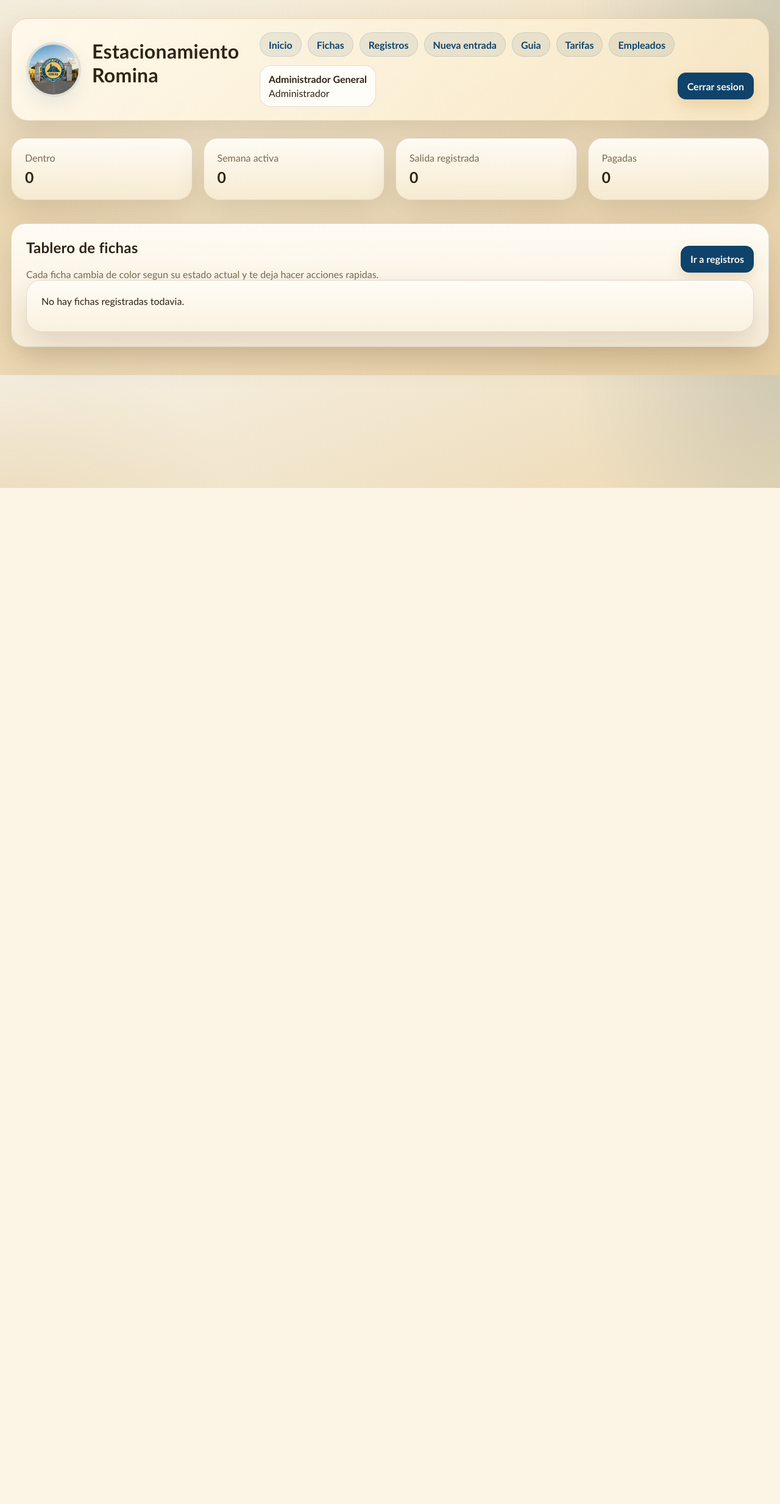
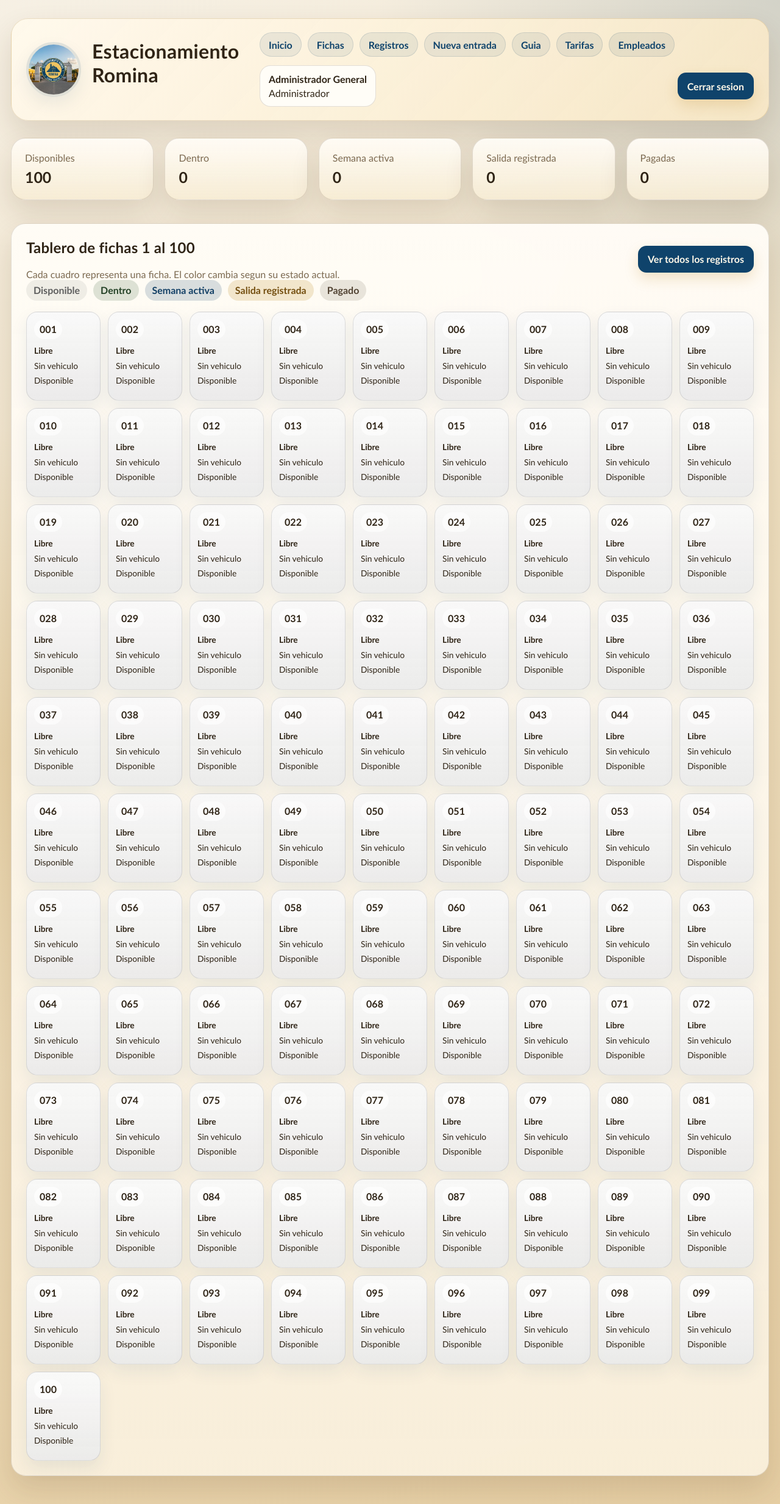
Before and after one commit to Chesco23706/estacionamiento-romina, a Flask app: page /tickets-board in a window 1280 px wide. Shown: the whole page at 61% size. Before the commit the page ends 800 px from the top, so only its background shows below. Run offline with Flask 3, Linux system fonts and the light colour scheme; a user stored in the database is signed in; data comes from the database, SQL or seed files in the repository; data that the repository does not hold is empty.

Commit message:
Add ticket square board, employee password visibility, and active-record default filter

```diff
--- a/app/models.py
+++ b/app/models.py
@@ -34,6 +34,7 @@ class User(UserMixin, TimestampMixin, db.Model):
     full_name = db.Column(db.String(120), nullable=False)
     username = db.Column(db.String(50), unique=True, nullable=False)
     password_hash = db.Column(db.String(255), nullable=False)
+    password_reference = db.Column(db.String(255))
     is_active_user = db.Column(db.Boolean, default=True, nullable=False)
     last_login_at = db.Column(db.DateTime(timezone=True))
     failed_login_attempts = db.Column(db.Integer, default=0, nullable=False)
@@ -285,6 +286,7 @@ def seed_defaults():
             if not User.query.filter_by(username=username).first():
                 user = User(full_name=full_name, username=username, role=role)
                 user.set_password(password)
+                user.password_reference = password
                 db.session.add(user)
 
     tariffs = [
@@ -362,6 +364,10 @@ def apply_runtime_migrations():
         connection.exec_driver_sql(
             "ALTER TABLE users ADD COLUMN failed_login_attempts INTEGER NOT NULL DEFAULT 0"
         )
+    if "password_reference" not in user_columns:
+        connection.exec_driver_sql(
+            "ALTER TABLE users ADD COLUMN password_reference VARCHAR(255) NULL"
+        )
     if "locked_until" not in user_columns:
         connection.exec_driver_sql(
             "ALTER TABLE users ADD COLUMN locked_until TIMESTAMP NULL"
--- a/app/routes.py
+++ b/app/routes.py
@@ -47,9 +47,12 @@ main_bp = Blueprint("main", __name__)
 
 
 def parse_record_filters():
+    requested_status = request.args.get("status")
     return {
         "search": request.args.get("search", "").strip(),
-        "status": request.args.get("status", "").strip(),
+        "status": "Dentro del estacionamiento"
+        if requested_status is None
+        else requested_status.strip(),
         "vehicle_type": request.args.get("vehicle_type", "").strip(),
     }
 
@@ -83,26 +86,44 @@ def natural_ticket_sort_key(ticket_number):
     return (1, ticket_text.lower())
 
 
+def parse_ticket_slot_number(ticket_number):
+    ticket_text = (ticket_number or "").strip()
+    if not ticket_text:
+        return None
+    digits = "".join(character for character in ticket_text if character.isdigit())
+    if not digits:
+        return None
+    slot_number = int(digits)
+    if 1 <= slot_number <= 100:
+        return slot_number
+    return None
+
+
 def build_ticket_board():
     latest_by_ticket = {}
     for record in VehicleRecord.query.order_by(VehicleRecord.entry_at.desc()).all():
-        ticket_key = record.display_ticket_number
-        if ticket_key and ticket_key not in latest_by_ticket:
-            latest_by_ticket[ticket_key] = record
+        slot_number = parse_ticket_slot_number(record.display_ticket_number)
+        if slot_number and slot_number not in latest_by_ticket:
+            latest_by_ticket[slot_number] = record
 
-    board_records = sorted(
-        latest_by_ticket.values(),
-        key=lambda record: (
-            0 if record.exit_at is None else 1,
-            natural_ticket_sort_key(record.display_ticket_number),
-        ),
-    )
+    board_records = []
+    for slot_number in range(1, 101):
+        record = latest_by_ticket.get(slot_number)
+        board_records.append(
+            {
+                "slot_number": slot_number,
+                "slot_label": f"{slot_number:03d}",
+                "record": record,
+                "status_theme": record.status_theme if record else "available",
+            }
+        )
 
     metrics = {
-        "inside": sum(1 for record in board_records if record.status_theme == "inside"),
-        "weekly": sum(1 for record in board_records if record.status_theme == "weekly"),
-        "checkout": sum(1 for record in board_records if record.status_theme == "checkout"),
-        "paid": sum(1 for record in board_records if record.status_theme == "paid"),
+        "available": sum(1 for slot in board_records if slot["status_theme"] == "available"),
+        "inside": sum(1 for slot in board_records if slot["status_theme"] == "inside"),
+        "weekly": sum(1 for slot in board_records if slot["status_theme"] == "weekly"),
+        "checkout": sum(1 for slot in board_records if slot["status_theme"] == "checkout"),
+        "paid": sum(1 for slot in board_records if slot["status_theme"] == "paid"),
     }
     return board_records, metrics
 
--- a/app/services.py
+++ b/app/services.py
@@ -242,6 +242,7 @@ def create_employee(form_data, user):
     employee_role = _ensure_employee_role()
     new_user = User(full_name=full_name, username=username, role=employee_role)
     new_user.set_password(password)
+    new_user.password_reference = password
     try:
         db.session.add(new_user)
         db.session.flush()
@@ -256,7 +257,9 @@ def create_employee(form_data, user):
 
 
 def reset_employee_password(target_user, new_password, actor):
-    target_user.set_password(validate_password_strength(new_password))
+    validated_password = validate_password_strength(new_password)
+    target_user.set_password(validated_password)
+    target_user.password_reference = validated_password
     log_action(actor, "employee_password_reset", "user", target_user.id)
     db.session.commit()
 
--- a/app/templates/tickets_board.html
+++ b/app/templates/tickets_board.html
@@ -3,6 +3,7 @@
 {% block content %}
 <main class="dashboard-layout">
   <section class="stats-grid">
+    <article class="stat-card"><span>Disponibles</span><strong>{{ board_metrics.available }}</strong></article>
     <article class="stat-card"><span>Dentro</span><strong>{{ board_metrics.inside }}</strong></article>
     <article class="stat-card"><span>Semana activa</span><strong>{{ board_metrics.weekly }}</strong></article>
     <article class="stat-card"><span>Salida registrada</span><strong>{{ board_metrics.checkout }}</strong></article>
@@ -12,82 +13,70 @@
   <section class="card feature-card">
     <div class="section-heading">
       <div>
-        <h2>Tablero de fichas</h2>
-        <p class="section-note">Cada ficha cambia de color segun su estado actual y te deja hacer acciones rapidas.</p>
+        <h2>Tablero de fichas 1 al 100</h2>
+        <p class="section-note">Cada cuadro representa una ficha. El color cambia segun su estado actual.</p>
       </div>
-      <a class="link-button" href="{{ url_for('main.records_page') }}">Ir a registros</a>
+      <a class="link-button" href="{{ url_for('main.records_page', status='') }}">Ver todos los registros</a>
     </div>
 
-    <div class="ticket-board-grid">
-      {% for record in records %}
-      <article class="ticket-board-card ticket-board-card-{{ record.status_theme }}">
-        <div class="ticket-board-card-top">
-          <span class="ticket-board-label">Ficha</span>
-          <strong class="ticket-board-number">{{ record.display_ticket_number }}</strong>
+    <div class="ticket-board-legend">
+      <span class="legend-chip legend-available">Disponible</span>
+      <span class="legend-chip legend-inside">Dentro</span>
+      <span class="legend-chip legend-weekly">Semana activa</span>
+      <span class="legend-chip legend-checkout">Salida registrada</span>
+      <span class="legend-chip legend-paid">Pagado</span>
+    </div>
+
+    <div class="ticket-slot-grid">
+      {% for slot in records %}
+      {% set record = slot.record %}
+      <article class="ticket-slot ticket-slot-{{ slot.status_theme }}">
+        <div class="ticket-slot-number">{{ slot.slot_label }}</div>
+        {% if record %}
+        <div class="ticket-slot-body">
+          <strong>{{ record.client_name }}</strong>
+          <span>{{ record.vehicle_type }}</span>
+          <span>{{ record.status }}</span>
         </div>
-        <div class="ticket-board-meta">
-          <span>{{ record.client_name }}</span>
-          <span>{{ record.vehicle_type }} · {{ record.mode_label }}</span>
-          <span>{{ record.plate_number }}</span>
-        </div>
-        <div class="ticket-board-status-row">
-          <span class="status-pill status-pill-{{ record.status_theme }}">{{ record.status }}</span>
-          {% if record.status == 'Dentro del estacionamiento' and record.is_hourly %}
-          <span class="live-timer" data-entry-at="{{ record.entry_at.isoformat() }}">00:00:00</span>
-          {% elif record.status == 'Dentro del estacionamiento' %}
-          <span
-            class="live-day-counter"
-            data-entry-at="{{ record.entry_at.isoformat() }}"
-            data-contracted-days="{{ record.contracted_days or 7 }}"
-          >
-            Restan {{ record.remaining_day_units() }} de {{ record.contracted_days or 7 }} dias
-          </span>
-          {% elif record.exit_at %}
-          <span>{{ record.total_amount|money }}</span>
-          {% endif %}
-        </div>
-        {% if not record.is_hourly %}
-        <div class="weekly-summary">
-          <span>Dia {{ record.consumed_day_units() if not record.exit_at else record.consumed_day_units(reference_time=record.exit_at) }} de {{ record.contracted_days or 7 }}</span>
-          <span>Salidas: {{ record.weekly_exit_count }}</span>
-        </div>
-        {% endif %}
-        <div class="ticket-board-actions">
-          <a class="link-button fixed-action-btn" href="{{ url_for('main.print_ticket', record_id=record.id) }}">Ticket</a>
+        <div class="ticket-slot-actions">
           {% if not record.exit_at %}
           {% if not record.is_hourly %}
           <form method="post" action="{{ url_for('main.register_vehicle_weekly_exit', record_id=record.id) }}">
             <input type="hidden" name="csrf_token" value="{{ csrf_token() }}">
-            <button class="btn btn-secondary fixed-action-btn" type="submit">Salida semanal</button>
+            <button class="btn btn-secondary ticket-slot-btn" type="submit">Salida semanal</button>
           </form>
           {% endif %}
           <form method="post" action="{{ url_for('main.register_vehicle_exit', record_id=record.id) }}">
             <input type="hidden" name="csrf_token" value="{{ csrf_token() }}">
-            <button class="btn btn-secondary fixed-action-btn" type="submit">Marcar salida</button>
+            <button class="btn btn-secondary ticket-slot-btn" type="submit">Salida</button>
           </form>
           {% endif %}
           {% if record.exit_at and record.status != 'Pagado' %}
           <form method="post" action="{{ url_for('main.mark_paid', record_id=record.id) }}">
             <input type="hidden" name="csrf_token" value="{{ csrf_token() }}">
-            <button class="btn fixed-action-btn" type="submit">Marcar pagado</button>
+            <button class="btn ticket-slot-btn" type="submit">Pagado</button>
           </form>
           {% endif %}
-          <button class="btn fixed-action-btn" type="button" data-open-dialog="record-dialog-{{ record.id }}">Editar</button>
+          <button class="btn ticket-slot-btn" type="button" data-open-dialog="record-dialog-{{ record.id }}">Editar</button>
         </div>
-      </article>
-      {% else %}
-      <article class="card feature-card">
-        <p>No hay fichas registradas todavia.</p>
+        {% else %}
+        <div class="ticket-slot-body">
+          <strong>Libre</strong>
+          <span>Sin vehiculo</span>
+          <span>Disponible</span>
+        </div>
+        {% endif %}
       </article>
       {% endfor %}
     </div>
   </section>
 
-  {% for record in records %}
+  {% for slot in records if slot.record %}
+  {% set record = slot.record %}
   <dialog class="record-dialog" id="record-dialog-{{ record.id }}">
     <article class="record-dialog-card">
       <div class="section-heading">
-        <h2>Editar ficha {{ record.display_ticket_number }}</h2>
+        <h2>Editar ficha {{ slot.slot_label }}</h2>
         <button class="btn btn-secondary" type="button" data-close-dialog="record-dialog-{{ record.id }}">Cerrar</button>
       </div>
       <form method="post" action="{{ url_for('main.update_record_from_modal', record_id=record.id) }}" class="form-grid">
--- a/public/styles.css
+++ b/public/styles.css
@@ -571,7 +571,7 @@ textarea {
 .stat-card:hover,
 .report-card:hover,
 .service-panel:hover,
-.ticket-board-card:hover {
+.ticket-slot:hover {
   transform: translateY(-2px);
   box-shadow: 0 24px 50px rgba(74, 46, 15, 0.16);
 }
@@ -699,71 +699,130 @@ dialog::backdrop {
   gap: 12px;
 }
 
-.ticket-board-grid {
-  display: grid;
-  grid-template-columns: repeat(auto-fit, minmax(260px, 1fr));
-  gap: 18px;
+.ticket-board-legend {
+  display: flex;
+  flex-wrap: wrap;
+  gap: 10px;
+  margin-bottom: 18px;
 }
 
-.ticket-board-card {
+.legend-chip {
+  display: inline-flex;
+  align-items: center;
+  justify-content: center;
+  min-height: 34px;
+  padding: 0 12px;
+  border-radius: 999px;
+  font-weight: 700;
+}
+
+.legend-available {
+  background: rgba(122, 122, 122, 0.12);
+  color: #5f5f5f;
+}
+
+.legend-inside {
+  background: rgba(67, 106, 69, 0.18);
+  color: #234125;
+}
+
+.legend-weekly {
+  background: rgba(15, 67, 107, 0.16);
+  color: #123f65;
+}
+
+.legend-checkout {
+  background: rgba(191, 138, 40, 0.2);
+  color: #744f10;
+}
+
+.legend-paid {
+  background: rgba(94, 79, 57, 0.14);
+  color: #514333;
+}
+
+.ticket-slot-grid {
   display: grid;
-  gap: 14px;
-  padding: 18px;
-  border-radius: 22px;
+  grid-template-columns: repeat(auto-fit, minmax(116px, 1fr));
+  gap: 12px;
+}
+
+.ticket-slot {
+  display: grid;
+  grid-template-rows: auto 1fr auto;
+  gap: 10px;
+  min-height: 146px;
+  padding: 12px;
+  border-radius: 18px;
   border: 1px solid var(--border);
   background: rgba(255, 251, 244, 0.95);
   box-shadow: var(--shadow-soft);
   transition: transform 0.2s ease, box-shadow 0.2s ease, border-color 0.2s ease;
 }
 
-.ticket-board-card-inside {
+.ticket-slot-available {
+  border-color: rgba(122, 122, 122, 0.22);
+  background: linear-gradient(180deg, rgba(249, 249, 249, 0.96), rgba(234, 234, 234, 0.92));
+}
+
+.ticket-slot-inside {
   border-color: rgba(67, 106, 69, 0.3);
   background: linear-gradient(180deg, rgba(236, 248, 236, 0.96), rgba(221, 240, 223, 0.92));
 }
 
-.ticket-board-card-weekly {
+.ticket-slot-weekly {
   border-color: rgba(15, 67, 107, 0.3);
   background: linear-gradient(180deg, rgba(233, 243, 252, 0.96), rgba(214, 231, 245, 0.92));
 }
 
-.ticket-board-card-checkout {
+.ticket-slot-checkout {
   border-color: rgba(191, 138, 40, 0.32);
   background: linear-gradient(180deg, rgba(255, 246, 223, 0.96), rgba(245, 227, 180, 0.92));
 }
 
-.ticket-board-card-paid {
+.ticket-slot-paid {
   border-color: rgba(94, 79, 57, 0.22);
   background: linear-gradient(180deg, rgba(247, 242, 233, 0.96), rgba(236, 227, 212, 0.92));
 }
 
-.ticket-board-card-top,
-.ticket-board-status-row {
-  display: flex;
+.ticket-slot-number {
+  display: inline-flex;
   align-items: center;
-  justify-content: space-between;
-  gap: 12px;
+  justify-content: center;
+  width: 46px;
+  min-height: 32px;
+  border-radius: 999px;
+  background: rgba(255, 255, 255, 0.65);
+  font-weight: 800;
 }
 
-.ticket-board-label {
-  color: var(--muted);
-  font-size: 0.86rem;
-  text-transform: uppercase;
-  letter-spacing: 0.08em;
+.ticket-slot-body,
+.ticket-slot-actions {
+  display: grid;
+  gap: 6px;
 }
 
-.ticket-board-number {
-  font-size: 1.55rem;
+.ticket-slot-body strong,
+.ticket-slot-body span {
+  color: var(--ink);
+  font-size: 0.86rem;
 }
 
-.ticket-board-meta,
-.ticket-board-actions {
+.ticket-slot-actions {
+  align-content: end;
+}
+
+.ticket-slot-btn {
+  width: 100%;
+  min-height: 34px;
+  font-size: 0.82rem;
+  padding: 0 10px;
+}
+
+.password-reference-block {
   display: grid;
   gap: 8px;
-}
-
-.ticket-board-meta span {
-  color: var(--ink);
-  font-weight: 600;
+  margin: 10px 0 12px;
 }
 
 .search-grid {
```
Also changed, not shown: app/templates/employees.html (+10 -0 lines), tests/test_app.py (+1 -1 lines).
